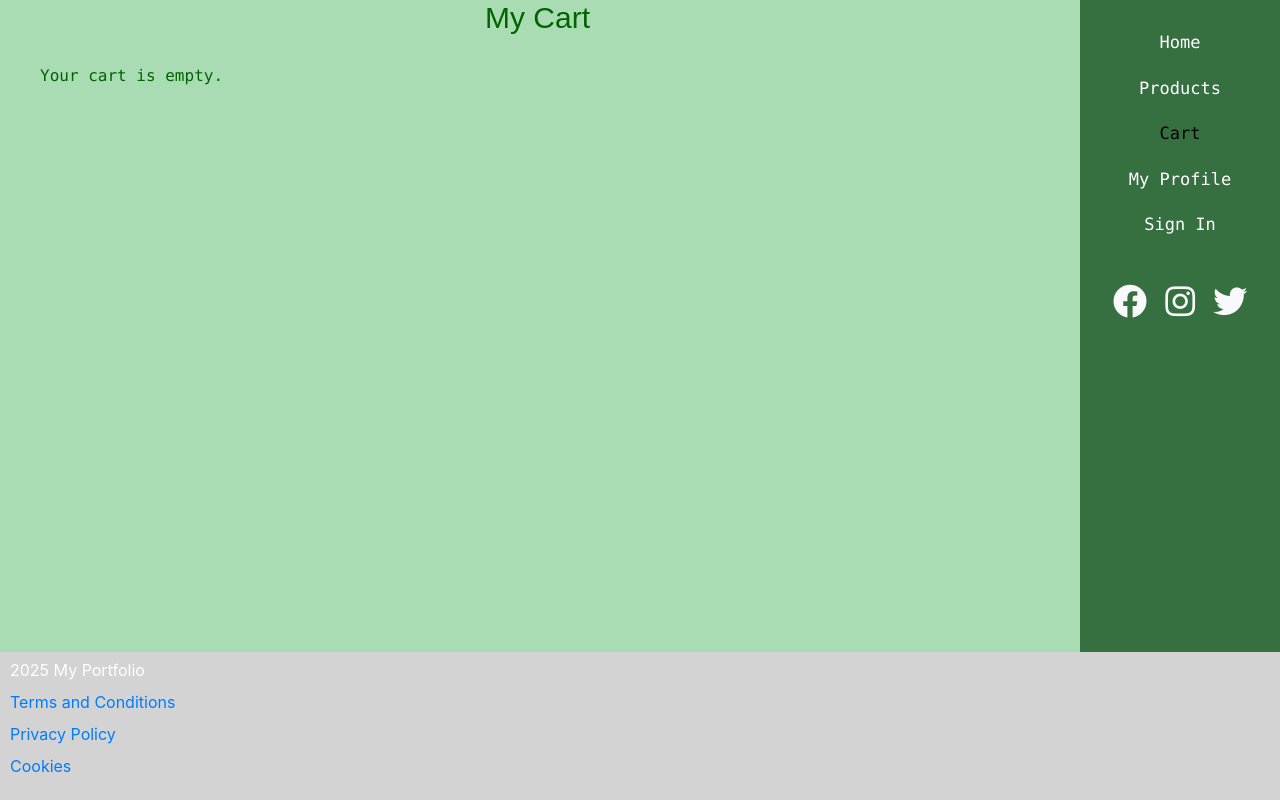
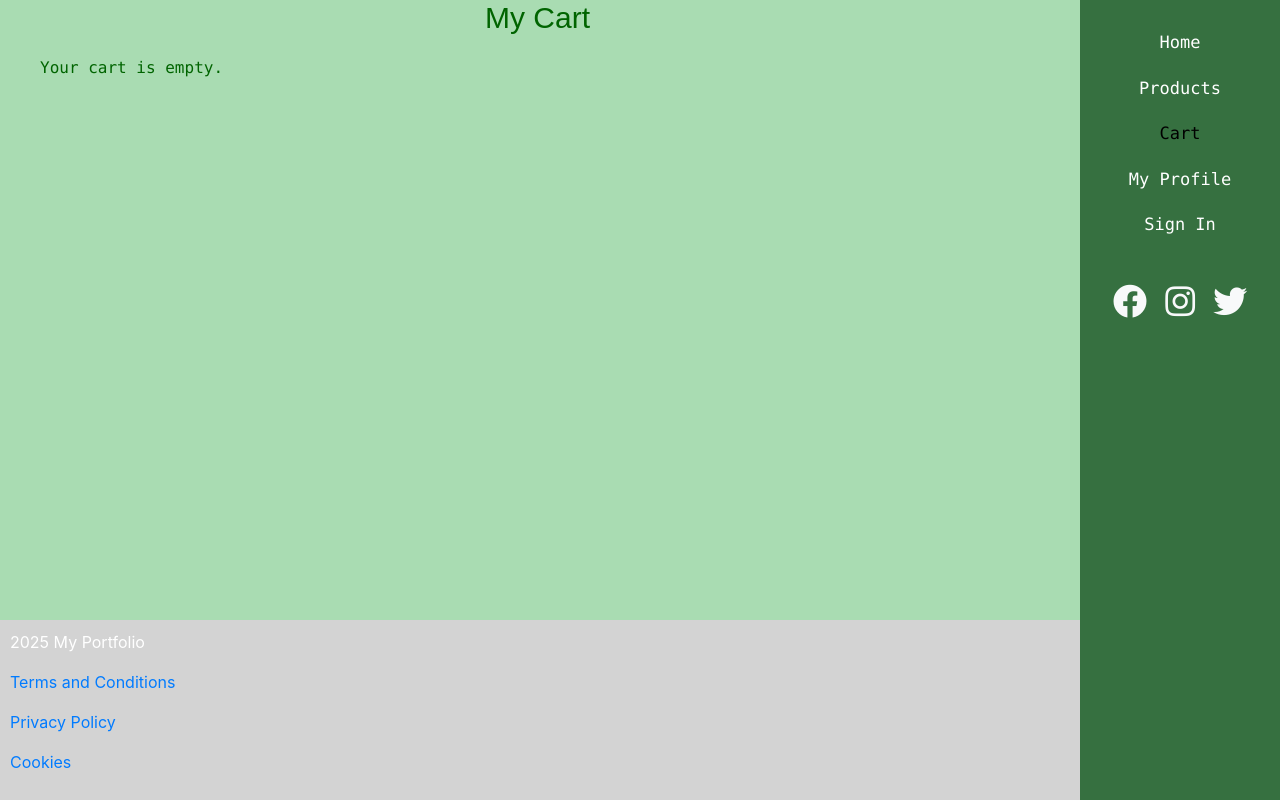
Before and after one commit to Alex-Senst/ChaoticGoods, a PHP site: page /cart.php in a window 1280 px wide. Run offline with PHP 8.4, Linux system fonts and the light colour scheme; data that the repository does not hold is empty.

Commit message:
Attempt to fix footer

```diff
--- a/styles.css
+++ b/styles.css
@@ -7,8 +7,6 @@ html, body {
 
 body {
     background-color: #A9DCB2;
-    display: flex;
-    flex-direction: column;
 }
 
 h2 {
@@ -53,7 +51,7 @@ header, .form-label, .text {
     width: 200px;
     background-color: #367040;
     padding-top: 20px;
-    z-index: 1000;
+    z-index: 1001;
     font-family: 'Lucida Console', monospace;
     font-size: 17px;
 }
@@ -87,7 +85,7 @@ header, .form-label, .text {
 .content {
     margin-right: 200px;
     padding: 15px;
-    flex-grow: 1;
+    padding-bottom: 60px;
 }
 
 .container {
@@ -109,13 +107,12 @@ header, .form-label, .text {
 footer {
     background: lightgrey;
     color: white;
-    padding: 10px 0 10px 10px;
+    padding: 10px;
     text-align: left;
     width: 100%;
     position: fixed;
     bottom: 0;
     left: 0;
-    z-index: 9999;
+    z-index: 999;
     padding-right: 200px;
-    line-height: 1;
 }
```
